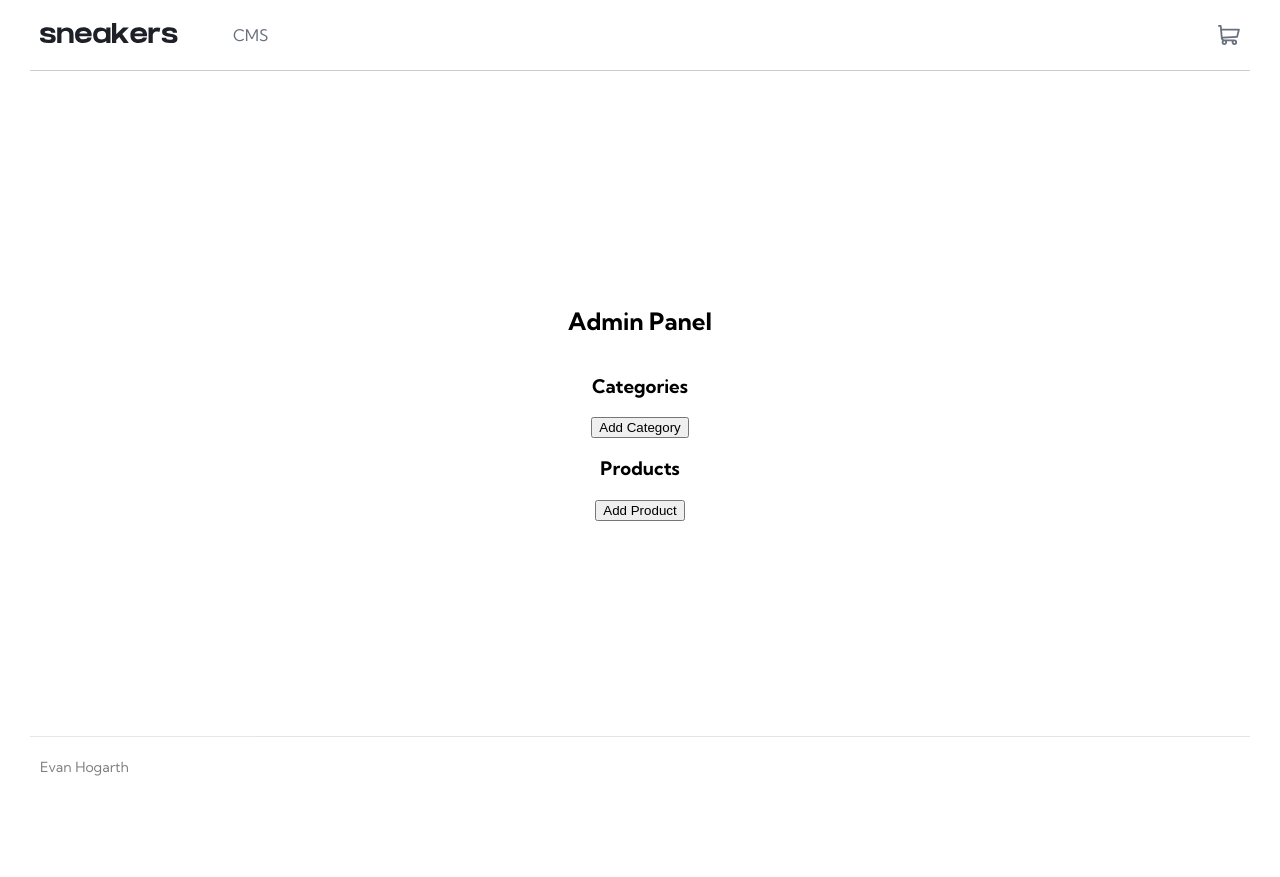
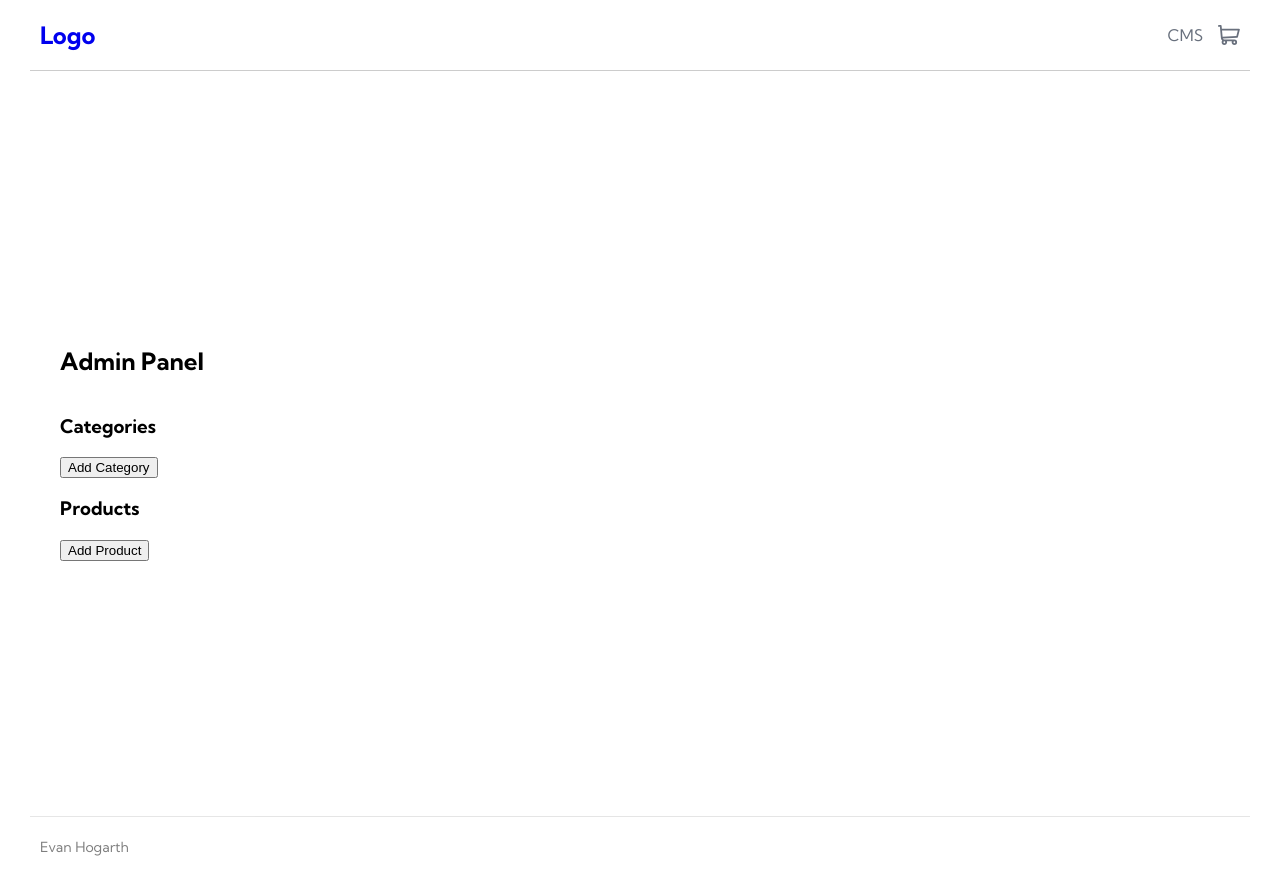
Before and after one commit to EvanHogarth/web-project, a PHP site: page /admin.php in a window 1280 px wide. Before the commit the page ends 776 px from the top, so only its background shows below. Run offline with PHP 8.4, Linux system fonts and the light colour scheme; data that the repository does not hold is empty.

Commit message:
Changes to logo and navigation.

```diff
--- a/navigation.php
+++ b/navigation.php
@@ -7,13 +7,14 @@
 ?>
 
 <nav>
-  <a href="index.php"><img id="logo" src="images/logo.svg" alt="logo"></a>
+  <a href="index.php"><h2 id="logo">Logo</h2></a>
+  <!-- <a href="index.php"><img id="logo" src="images/logo.svg" alt="logo"></a> -->
 
   <?php while($category = $navStatement->fetch()): ?>
     <a class="nav-links" href="category_page.php?id=<?= $category['category_id'] ?>"><?= $category['category_name'] ?></a>
   <?php endwhile ?>
 
-  <a class="nav-links" href="admin.php">CMS</a>
+  <a id="admin-link" class="nav-links" href="admin.php">CMS</a>
 
   <img id="cart-icon" src="images/icon-cart.svg" alt="cart">
 </nav>
--- a/styles.css
+++ b/styles.css
@@ -20,6 +20,10 @@ nav {
 }
 
 nav #cart-icon {
+  /* margin-left: auto; */
+}
+
+nav #admin-link {
   margin-left: auto;
 }
 
@@ -140,7 +144,8 @@ footer {
   display: flex;
   flex-direction: column;
   justify-content: center;
-  align-items: center;
+  align-items: flex-start;
+  margin: 40px 60px;
   min-height: calc(100vh - 135px);
 }
 
@@ -177,3 +182,11 @@ footer {
   margin: 0px;
   margin-right: 10px;
 }
+
+
+
+.simple-flex {
+  display: flex;
+  flex-direction: column;
+  align-items: center;
+}
```
Also changed, not shown: images/image-product-1-thumbnail.jpg (deleted), images/image-product-1.jpg (deleted), images/logo.svg (deleted).
